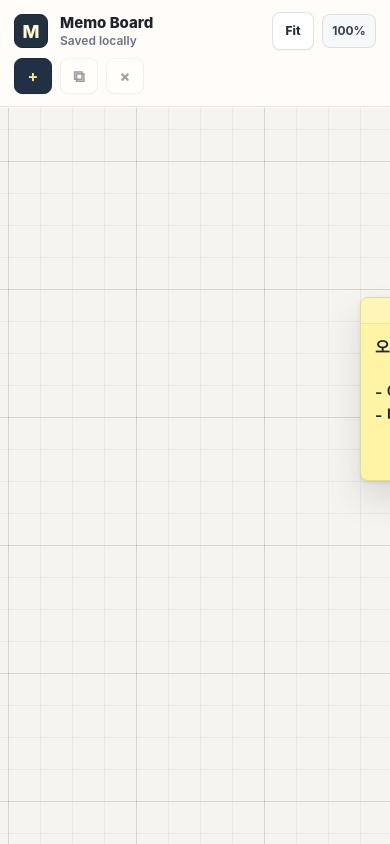
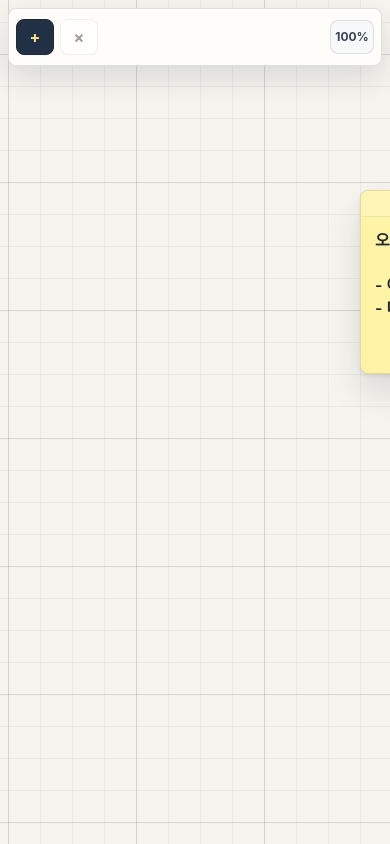
Before and after one commit to hoyou0201/white_board, a Next.js app: page / in a window 390 px wide. Built offline with nearby package versions, Linux system fonts and the light colour scheme.

Commit message:
Add auto-hiding fixed toolbar

```diff
--- a/app/globals.css
+++ b/app/globals.css
@@ -47,24 +47,77 @@ button {
 .whiteboard-app {
   position: fixed;
   inset: 0;
-  display: grid;
-  grid-template-rows: auto minmax(0, 1fr);
+  overflow: hidden;
   background: #f4f0e8;
   color: var(--foreground);
 }
 
+.toolbar-reveal-zone {
+  position: fixed;
+  z-index: 35;
+  top: 0;
+  right: 0;
+  left: 0;
+  height: 22px;
+  pointer-events: none;
+}
+
+.toolbar-reveal-zone.is-active {
+  pointer-events: auto;
+}
+
+.toolbar-reveal-zone span {
+  position: absolute;
+  top: 4px;
+  left: 50%;
+  width: 48px;
+  height: 4px;
+  border-radius: 4px;
+  background: rgb(35 48 64 / 0.42);
+  opacity: 0;
+  transform: translateX(-50%);
+  transition: opacity 160ms ease;
+}
+
+.toolbar-reveal-zone.is-active span {
+  opacity: 1;
+}
+
 .board-toolbar {
-  z-index: 30;
+  position: fixed;
+  z-index: 40;
+  top: 10px;
+  left: 50%;
   display: grid;
-  grid-template-columns: minmax(180px, 1fr) auto minmax(124px, 1fr);
-  gap: 14px;
+  grid-template-columns: minmax(150px, 1fr) auto minmax(112px, 1fr);
+  width: min(920px, calc(100vw - 24px));
+  gap: 10px;
   align-items: center;
-  min-height: 72px;
-  padding: 12px clamp(14px, 2vw, 24px);
-  border-bottom: 1px solid rgb(38 45 55 / 0.12);
-  background: rgb(255 253 250 / 0.92);
-  box-shadow: 0 1px 0 rgb(255 255 255 / 0.7);
+  min-height: 58px;
+  padding: 9px 10px;
+  border: 1px solid rgb(38 45 55 / 0.14);
+  border-radius: 8px;
+  background: rgb(255 253 250 / 0.94);
+  box-shadow:
+    0 12px 30px rgb(32 40 51 / 0.13),
+    0 1px 0 rgb(255 255 255 / 0.72) inset;
   backdrop-filter: blur(16px);
+  transform: translate(-50%, 0);
+  transition:
+    transform 220ms ease,
+    opacity 160ms ease;
+  will-change: transform;
+}
+
+.board-toolbar.is-hidden {
+  opacity: 0;
+  pointer-events: none;
+  transform: translate(-50%, calc(-100% - 16px));
+}
+
+.board-toolbar.is-visible {
+  opacity: 1;
+  pointer-events: auto;
 }
 
 .brand-block {
@@ -146,7 +199,7 @@ button {
 }
 
 .tool-strip {
-  flex-wrap: wrap;
+  flex-wrap: nowrap;
   justify-content: center;
 }
 
@@ -240,7 +293,8 @@ button {
   --grid-color-major: rgb(92 103 118 / 0.16);
   --grid-color-minor: rgb(92 103 118 / 0.08);
 
-  position: relative;
+  position: absolute;
+  inset: 0;
   overflow: clip;
   background-color: #f6f4ef;
   background-image:
@@ -570,34 +624,30 @@ button {
   cursor: grabbing;
 }
 
-@media (max-width: 860px) {
+@media (max-width: 760px) {
   .board-toolbar {
-    grid-template-columns: minmax(0, 1fr) auto;
+    top: 8px;
+    grid-template-columns: auto minmax(0, 1fr) auto;
+    width: calc(100vw - 16px);
     align-items: center;
-    gap: 8px 10px;
+    gap: 8px;
+    padding: 8px;
   }
 
-  .brand-block {
-    grid-column: 1;
-    grid-row: 1;
+  .brand-block > div {
+    display: none;
+  }
+
+  .brand-mark {
+    width: 34px;
+    height: 34px;
   }
 
   .tool-strip {
-    grid-column: 1 / -1;
-    grid-row: 2;
-    justify-content: flex-start;
-    overflow: visible;
-  }
-
-  .view-strip {
-    grid-column: 2;
-    grid-row: 1;
-    justify-content: flex-end;
-    overflow: visible;
+    justify-content: center;
   }
 
   .direction-control {
-    order: -1;
     flex: 0 0 auto;
   }
 
@@ -608,14 +658,17 @@ button {
   }
 }
 
-@media (max-width: 520px) {
-  .brand-mark {
-    width: 34px;
-    height: 34px;
+@media (max-width: 620px) {
+  .board-toolbar {
+    grid-template-columns: minmax(0, 1fr) auto;
   }
 
-  .brand-block h1 {
-    font-size: 15px;
+  .brand-block {
+    display: none;
+  }
+
+  .tool-strip {
+    justify-content: flex-start;
   }
 
   .tool-button span:last-child {
@@ -632,7 +685,29 @@ button {
   }
 }
 
+@media (max-width: 420px) {
+  .board-toolbar {
+    gap: 6px;
+    padding: 7px;
+  }
+
+  .tool-strip {
+    gap: 6px;
+  }
+
+  .copy-button:disabled,
+  .icon-button {
+    display: none;
+  }
+
+  .zoom-readout {
+    min-width: 44px;
+  }
+}
+
 @media (prefers-reduced-motion: reduce) {
+  .board-toolbar,
+  .toolbar-reveal-zone span,
   .tool-button,
   .icon-button {
     transition: none;
--- a/app/page.tsx
+++ b/app/page.tsx
@@ -97,6 +97,7 @@ const MAX_ZOOM = 2.2;
 const MIN_NOTE_WIDTH = 170;
 const MIN_NOTE_HEIGHT = 130;
 const CONNECT_SNAP_PX = 28;
+const TOOLBAR_HIDE_DELAY_MS = 3000;
 const DEFAULT_ARROW_IDS = new Set(["arrow-1", "arrow-2"]);
 const NOTE_SPAWN_OFFSETS: Point[] = [
   { x: 0, y: 0 },
@@ -276,6 +277,7 @@ function shouldIgnoreBoardShortcut(target: EventTarget | null) {
 
 export default function Home() {
   const boardRef = useRef<HTMLDivElement>(null);
+  const toolbarHideTimerRef = useRef<ReturnType<typeof setTimeout> | null>(null);
   const [notes, setNotes] = useState<Note[]>(initialNotes);
   const [arrows, setArrows] = useState<ArrowItem[]>(initialArrows);
   const [view, setView] = useState<ViewState>(initialView);
@@ -283,6 +285,52 @@ export default function Home() {
   const [drag, setDrag] = useState<DragState | null>(null);
   const [draftArrow, setDraftArrow] = useState<ArrowItem | null>(null);
   const [loaded, setLoaded] = useState(false);
+  const [toolbarVisible, setToolbarVisible] = useState(true);
+  const [canAutoHideToolbar, setCanAutoHideToolbar] = useState(false);
+
+  const clearToolbarHideTimer = useCallback(() => {
+    if (toolbarHideTimerRef.current) {
+      clearTimeout(toolbarHideTimerRef.current);
+      toolbarHideTimerRef.current = null;
+    }
+  }, []);
+
+  const showToolbar = useCallback(() => {
+    clearToolbarHideTimer();
+    setToolbarVisible(true);
+  }, [clearToolbarHideTimer]);
+
+  const revealToolbarTemporarily = useCallback(() => {
+    clearToolbarHideTimer();
+    setToolbarVisible(true);
+
+    if (canAutoHideToolbar) {
+      toolbarHideTimerRef.current = setTimeout(
+        () => setToolbarVisible(false),
+        TOOLBAR_HIDE_DELAY_MS,
+      );
+    }
+  }, [canAutoHideToolbar, clearToolbarHideTimer]);
+
+  const scheduleToolbarHide = useCallback(() => {
+    clearToolbarHideTimer();
+
+    if (canAutoHideToolbar) {
+      toolbarHideTimerRef.current = setTimeout(
+        () => setToolbarVisible(false),
+        TOOLBAR_HIDE_DELAY_MS,
+      );
+    }
+  }, [canAutoHideToolbar, clearToolbarHideTimer]);
+
+  const hideToolbarForBoardInteraction = useCallback(() => {
+    if (!canAutoHideToolbar) {
+      return;
+    }
+
+    clearToolbarHideTimer();
+    setToolbarVisible(false);
+  }, [canAutoHideToolbar, clearToolbarHideTimer]);
 
   const selectedNote = useMemo(() => {
     if (selected?.type !== "note") {
@@ -385,6 +433,37 @@ export default function Home() {
       setLoaded(true);
     }
   }, []);
+
+  useEffect(() => {
+    const mediaQuery = window.matchMedia("(hover: hover) and (pointer: fine)");
+    const syncAutoHideSupport = () => {
+      setCanAutoHideToolbar(mediaQuery.matches);
+
+      if (!mediaQuery.matches) {
+        setToolbarVisible(true);
+      }
+    };
+
+    syncAutoHideSupport();
+    mediaQuery.addEventListener("change", syncAutoHideSupport);
+
+    return () =>
+      mediaQuery.removeEventListener("change", syncAutoHideSupport);
+  }, []);
+
+  useEffect(() => {
+    if (canAutoHideToolbar) {
+      scheduleToolbarHide();
+    } else {
+      clearToolbarHideTimer();
+    }
+
+    return clearToolbarHideTimer;
+  }, [
+    canAutoHideToolbar,
+    clearToolbarHideTimer,
+    scheduleToolbarHide,
+  ]);
 
   useEffect(() => {
     if (!loaded) {
@@ -560,6 +639,7 @@ export default function Home() {
     }
 
     event.currentTarget.setPointerCapture(event.pointerId);
+    hideToolbarForBoardInteraction();
     setSelected(null);
 
     setDrag({
@@ -672,6 +752,7 @@ export default function Home() {
         };
         setArrows((current) => [...current, nextArrow]);
         setSelected({ type: "arrow", id: nextArrow.id });
+        revealToolbarTemporarily();
       }
     }
 
@@ -706,6 +787,7 @@ export default function Home() {
 
   const handleWheel = (event: React.WheelEvent<HTMLDivElement>) => {
     event.preventDefault();
+    hideToolbarForBoardInteraction();
     const board = boardRef.current;
     if (!board) {
       return;
@@ -743,6 +825,7 @@ export default function Home() {
       const world = screenToWorld(event.clientX, event.clientY);
       boardRef.current?.setPointerCapture(event.pointerId);
       event.preventDefault();
+      hideToolbarForBoardInteraction();
       clearTextSelection();
       setSelected({ type: "note", id: note.id });
       setDrag({
@@ -763,6 +846,7 @@ export default function Home() {
 
       const world = screenToWorld(event.clientX, event.clientY);
       boardRef.current?.setPointerCapture(event.pointerId);
+      hideToolbarForBoardInteraction();
       setSelected({ type: "note", id: note.id });
       setDrag({
         type: "resize-note",
@@ -784,6 +868,7 @@ export default function Home() {
       const point = getNoteAnchorPoint(note, side);
       boardRef.current?.setPointerCapture(event.pointerId);
       event.preventDefault();
+      hideToolbarForBoardInteraction();
       setSelected(null);
       setDraftArrow({
         id: "draft",
@@ -812,6 +897,7 @@ export default function Home() {
 
       event.preventDefault();
       setSelected({ type: "arrow", id: arrow.id });
+      revealToolbarTemporarily();
       event.stopPropagation();
     };
 
@@ -823,6 +909,7 @@ export default function Home() {
       }
 
       boardRef.current?.setPointerCapture(event.pointerId);
+      hideToolbarForBoardInteraction();
       setSelected({ type: "arrow", id: arrow.id });
       setDrag({
         type: "resize-arrow",
@@ -850,7 +937,24 @@ export default function Home() {
 
   return (
     <main className="whiteboard-app">
-      <header className="board-toolbar">
+      <div
+        aria-hidden="true"
+        className={`toolbar-reveal-zone ${
+          toolbarVisible ? "" : "is-active"
+        }`}
+        onPointerDown={showToolbar}
+        onPointerEnter={showToolbar}
+      >
+        <span />
+      </div>
+      <header
+        className={`board-toolbar ${
+          toolbarVisible ? "is-visible" : "is-hidden"
+        }`}
+        onFocusCapture={showToolbar}
+        onPointerEnter={showToolbar}
+        onPointerLeave={scheduleToolbarHide}
+      >
         <div className="brand-block">
           <span className="brand-mark" aria-hidden="true">
             M
@@ -867,7 +971,7 @@ export default function Home() {
             <span>Note</span>
           </button>
           <button
-            className="tool-button"
+            className="tool-button copy-button"
             type="button"
             onClick={duplicateNote}
             disabled={!selectedNote}
@@ -966,6 +1070,7 @@ export default function Home() {
               onPointerDown={(event) => {
                 event.stopPropagation();
                 setSelected({ type: "note", id: note.id });
+                revealToolbarTemporarily();
               }}
             >
               {noteSides.map((side) => (
@@ -991,7 +1096,10 @@ export default function Home() {
                 onChange={(event) =>
                   updateNote(note.id, { text: event.currentTarget.value })
                 }
-                onFocus={() => setSelected({ type: "note", id: note.id })}
+                onFocus={() => {
+                  setSelected({ type: "note", id: note.id });
+                  revealToolbarTemporarily();
+                }}
                 onDragStart={(event) => event.preventDefault()}
                 onPointerDown={(event) => event.stopPropagation()}
                 placeholder="메모"
```
